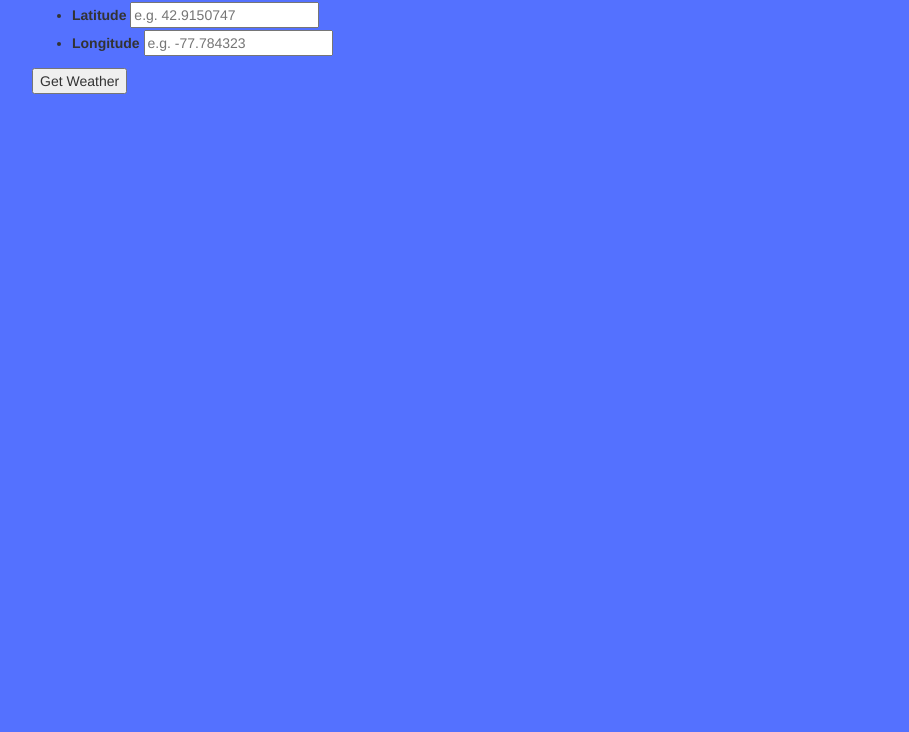
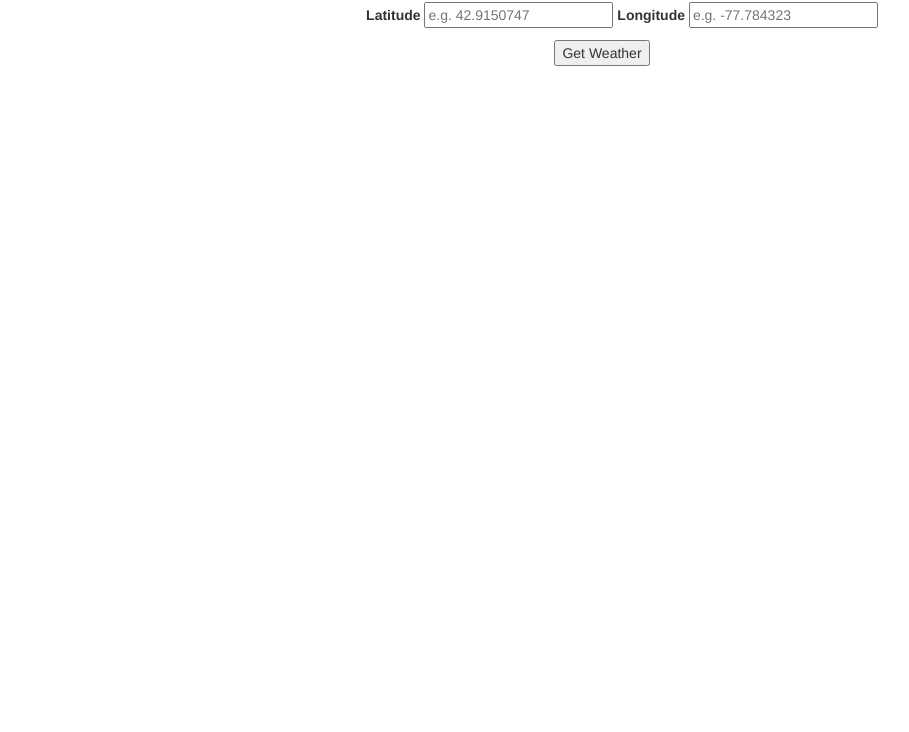
Before and after one commit to rjowers/Weather-App, a website: page index.html in a window 1280 px wide. Shown: the part 68-800 px from the top of the page, without its empty margins (38-947 px from the left). Drawn offline with nearby package versions, Linux system fonts and the light colour scheme.

Commit message:
added basic styling and appending test data to template with Javascript

```diff
--- a/index.html
+++ b/index.html
@@ -16,28 +16,36 @@
 
 <body>
 
-  <div class="container">
+  <!--<div class="container">-->
     <div class="row">
       <div class="one-half column">
         <h1 id="title">Weather Getter</h1>
       </div>
     </div>
+    <div class="weather-input-box">
      <fieldset>
         <ul>
-            <li>
+            <li class="weather-inputs">
                 <label for="latitude">Latitude</label>
                 <input type="text" id="latitude" placeholder="e.g. 42.9150747" required>
             </li>
 
-            <li>
+            <li class ="weather-inputs"->
                 <label for="longitude">Longitude</label>
                 <input type="text" id="longitude" placeholder="e.g. -77.784323" required>
             </li>
         </ul>
     </fieldset>
+    </div>
+      <div class="button-box">
+        <button class="input-button">Get Weather</button>
+      </div>
 
-    <button>Get Weather</button>
-  </div>
+      <div class="hourly-weather">
+
+      </div>
+
+  <!--</div>-->
 
 </body>
   <script src="https://ajax.googleapis.com/ajax/libs/jquery/1.11.1/jquery.min.js"></script>
--- a/scripts/main.js
+++ b/scripts/main.js
@@ -16,6 +16,54 @@ function getData(data) {
 
 getData()
 
+function holdData(data, callback) {
+    $.ajax({
+        url: `https://api.darksky.net/forecast/d8fc3b794588208348c3f592cb9ce424/37.8267,-122.4233`,
+        dataType: "jsonp",
+        data: {
+            q: data
+        },
+        success: callback
+    })
+};
+
+function name() {
+    console.log(hello )
+}
+holdData()
+var putWeather;
+function appendData(){
+    console.log(inside)
+    for(var count = 0; count < data.currently.length; count++ ){
+        putWeather =$(".hourly-weather").html();
+        putWeather +=`
+        <p class="weather">$${data.currently.length}</p>
+
+        `;
+        $(".hourly-weather").html(putWeather);
+
+    }
+
+
+};
+
+
+// var putImages;
+// for (var count = 0; count < items.results.length; count++) {
+//     putImages = $(".alltheitems").html();
+//     putImages +=
+//         `<div class="image">
+//     <div class="icons">
+//     <img class="heart" src="heart.png"/>
+//     <img class="hamburger" src="hamburger.png"/>
+//     </div>
+//     <a href = "${items.results[count].url}"><img src="${items.results[count].Images[0].url_170x135}" width = "225"/></a>
+//     <p class="title">${items.results[count].title}</p>
+//     <p class="shopname">${items.results[count].Shop.shop_name}</p>
+//     <p class="money">$${items.results[count].price}</p>
+//    </div>`;
+//     $(".alltheitems").html(putImages);
+// };
 
 // $.getJSON('http://api.darksky.net/forecast/d8fc3b794588208348c3f592cb9ce424/37.8267,-122.4233', function(forecast) {});
 
--- a/styles/main.scss
+++ b/styles/main.scss
@@ -1,8 +1,27 @@
 body{
-	background-color: #5471FF;
+	background-color: white;
 }
 
 
 h1 {
 	text-align: center;
  }
+
+
+.weather-inputs{
+	display: inline-block;
+}
+
+.weather-input-box{
+	display: flex;
+	justify-content: center;
+	align-content: space-around;
+}
+
+.button-box{
+	display: flex;
+	justify-content: center;
+}
+.input-button{
+
+}
```
Also changed, not shown: assets/main.css.
